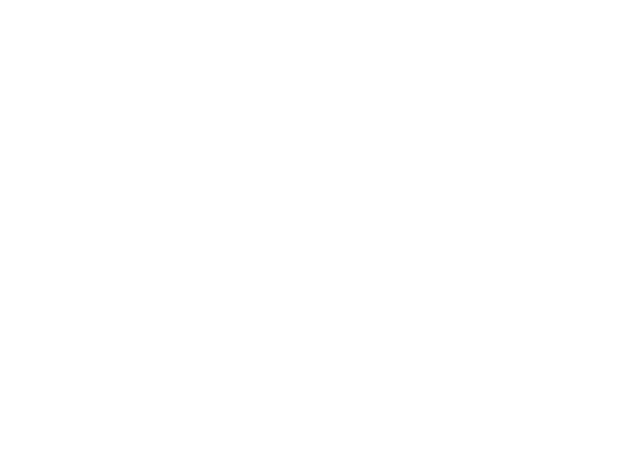
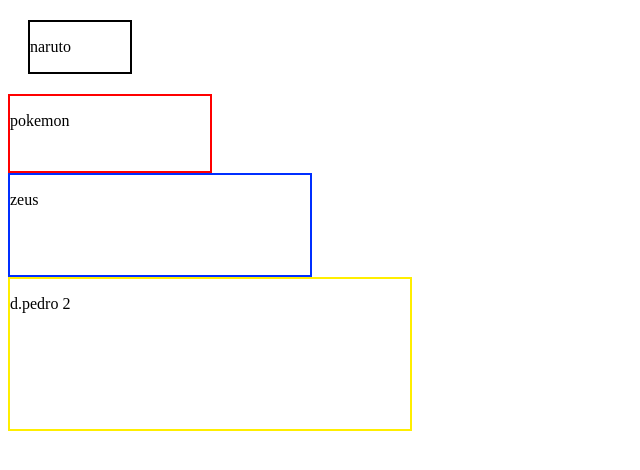
Before and after one commit to kayque2678/AULAS_HTM_CSS_4B, a plain HTML site: page index.html in a window 1280 px wide. Shown: the whole page, without its empty margins (0-640 px from the left). Drawn offline with Linux system fonts and the light colour scheme.

Commit message:
mensagem para o commit

```diff
--- a/index.html
+++ b/index.html
@@ -4,9 +4,21 @@
     <meta charset="UTF-8">
     <meta http-equiv="X-UA-Compatible" content="IE=edge">
     <meta name="viewport" content="width=device-width, initial-scale=1.0">
+    <link rel="stylesheet" href="style.css">
     <title>Document</title>
 </head>
 <body>
-
+    <div class="nome">
+        <p>naruto</p>
+    </div>
+    <div class="p">
+        <p>pokemon</p>
+    </div>
+    <div class="t">
+        <p>zeus</p>
+    </div>
+    <div class="b">
+        <p>d.pedro 2</p>
+    </div>
 </body>
 </html>
--- a/style.css
+++ b/style.css
@@ -0,0 +1,24 @@
+.nome{
+    border: 2px #000 solid;
+    width: 100px;
+    height: 50px;
+    margin: 20px;
+}
+
+.p{
+    border: 2px rgb(255, 0, 0) solid;
+    width: 200px;
+    height: 75px;
+}
+
+.t{
+    border: 2px rgb(0, 47, 255) solid;
+    width: 300px;
+    height: 100px;
+}
+
+.b{
+    border: 2px rgb(255, 238, 0) solid;
+    width: 400px;
+    height: 150px;
+}
```
